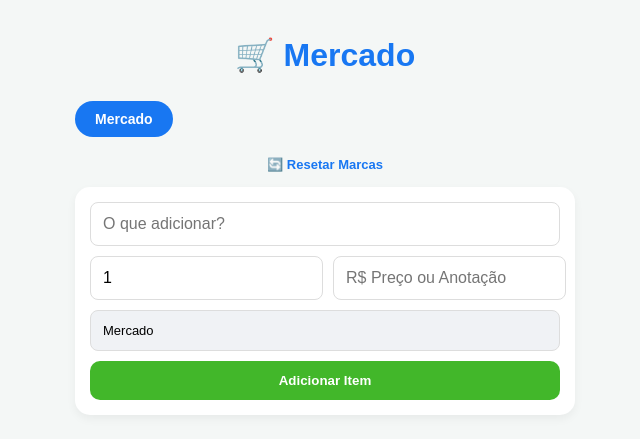
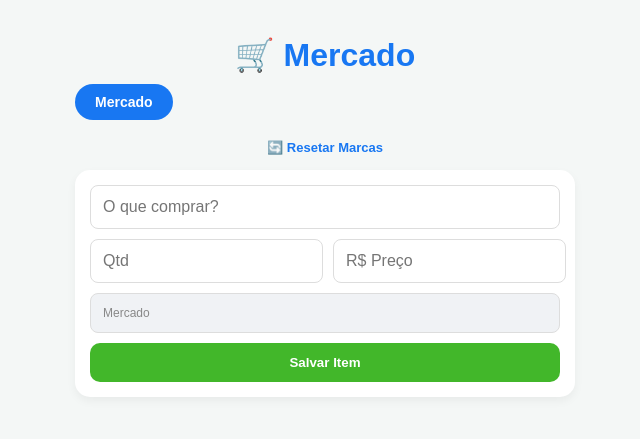
Before and after one commit to guga-leal-r/gestao-tarefas, a Flask app: page /?nome=Mercado in a window 1280 px wide. Shown: the top 439 px of the page, without its empty margins (315-955 px from the left). Run offline with Flask 3, Linux system fonts and the light colour scheme; the visitor is signed in with stand-in values (Sample User, id 1).

Commit message:
Versão final: Mercado com cálculo e Outras Listas com anotações

```diff
--- a/app.py
+++ b/app.py
@@ -3,7 +3,7 @@ import os
 from flask import Flask, render_template, redirect, request, session
 
 app = Flask(__name__)
-app.secret_key = 'chave_mestra_final_5352_hibrida'
+app.secret_key = 'chave_universal_5352_final'
 
 ARQUIVO_DADOS = 'tarefas.json'
 LISTA_PADRAO = 'Mercado'
@@ -34,15 +34,18 @@ def index():
     lista_atual = request.args.get('nome', LISTA_PADRAO)
     tarefas_filtradas = [t for t in tarefas if t.get('lista_nome', LISTA_PADRAO) == lista_atual]
 
-    # Soma apenas itens que possuem valor numérico (Preço)
+    # SOMA APENAS SE FOR A LISTA MERCADO
     total_valor = 0
-    for t in tarefas_filtradas:
-        valor = t.get('preco', 0)
-        if isinstance(valor, (int, float)):
-            total_valor += (valor * int(t.get('qtd', 1)))
+    if lista_atual == LISTA_PADRAO:
+        for t in tarefas_filtradas:
+            try:
+                preco = float(str(t.get('preco', 0)).replace(',', '.'))
+                qtd_raw = str(t.get('qtd', '1'))
+                qtd_num = int(''.join(filter(str.isdigit, qtd_raw))) if any(c.isdigit() for c in qtd_raw) else 1
+                total_valor += (preco * qtd_num)
+            except: continue
 
     limite_atual = session.get('limite_gastos', 100.0)
-
     return render_template('index.html', lista=tarefas_filtradas, nomes_listas=nomes_listas, atual=lista_atual, total=total_valor, limite=limite_atual)
 
 @app.route('/login', methods=['GET', 'POST'])
@@ -54,36 +57,28 @@ def login():
 
 @app.route('/add', methods=['POST'])
 def adicionar():
-    texto = request.form.get('conteudo')
+    titulo = request.form.get('conteudo')
     nome_lista = request.form.get('lista_nome', LISTA_PADRAO).strip()
     id_edicao = request.form.get('id_edicao')
-    quantidade = request.form.get('quantidade', 1)
-    preco_raw = request.form.get('preco', '0').strip()
+    qtd = request.form.get('quantidade', '')
 
-    if texto:
-        # Lógica Híbrida: Tenta converter para número, se falhar, vira descrição (texto)
-        try:
-            if not preco_raw or preco_raw == "0":
-                valor_final = 0.0
-            else:
-                valor_final = float(preco_raw.replace(',', '.'))
-        except ValueError:
-            valor_final = preco_raw # Salva como string (descrição)
+    # Pega o valor do campo de preço ou da descrição (dependendo da lista)
+    preco_ou_desc = request.form.get('preco', '').strip()
 
-        if id_edicao:
+    if titulo:
+        if id_edicao: # EDIÇÃO
             for t in tarefas:
                 if str(t['id']) == id_edicao:
-                    t['texto'] = texto
-                    t['qtd'] = int(quantidade) if quantidade else 1
-                    t['preco'] = valor_final
+                    t['texto'] = titulo
+                    t['qtd'] = qtd
+                    t['preco'] = preco_ou_desc
                     t['lista_nome'] = nome_lista if nome_lista else LISTA_PADRAO
-        else:
+        else: # NOVO ITEM
             novo_id = tarefas[-1]['id'] + 1 if tarefas else 1
             tarefas.append({
-                'id': novo_id, 'texto': texto, 'feito': False,
+                'id': novo_id, 'texto': titulo, 'feito': False,
                 'lista_nome': nome_lista if nome_lista else LISTA_PADRAO,
-                'qtd': int(quantidade) if quantidade else 1,
-                'preco': valor_final
+                'qtd': qtd, 'preco': preco_ou_desc
             })
         salvar_tarefas(tarefas)
     return redirect(f'/?nome={nome_lista if nome_lista else LISTA_PADRAO}')
--- a/templates/index.html
+++ b/templates/index.html
@@ -3,7 +3,7 @@
 <head>
     <meta charset="UTF-8">
     <meta name="viewport" content="width=device-width, initial-scale=1.0">
-    <title>Minha Lista Pro</title>
+    <title>Meu Organizador</title>
     <style>
         * { box-sizing: border-box; }
         body { font-family: sans-serif; margin: 0; padding: 15px; background: #f4f7f6; padding-bottom: 110px; }
@@ -11,14 +11,14 @@
         .abas { display: flex; gap: 8px; overflow-x: auto; margin-bottom: 15px; padding: 5px 0; }
         .aba { padding: 10px 20px; background: #d1d5db; border-radius: 25px; text-decoration: none; color: #4b5563; white-space: nowrap; font-size: 14px; }
         .aba.ativa { background: #1877f2; color: white; font-weight: bold; }
-        h1 { text-align: center; color: #1877f2; }
+        h1 { text-align: center; color: #1877f2; margin-bottom: 5px; }
         form { background: white; padding: 15px; border-radius: 15px; box-shadow: 0 4px 10px rgba(0,0,0,0.05); display: flex; flex-direction: column; gap: 10px; margin-bottom: 15px; }
         .form-row { display: flex; gap: 10px; }
         input { padding: 12px; border-radius: 8px; border: 1px solid #ddd; font-size: 16px; outline: none; }
         .btn-add { background: #42b72a; color: white; border: none; padding: 12px; border-radius: 10px; font-weight: bold; cursor: pointer; }
         .card { background: white; padding: 15px; margin-bottom: 10px; border-radius: 12px; display: flex; justify-content: space-between; align-items: center; box-shadow: 0 2px 5px rgba(0,0,0,0.05); border-left: 5px solid #1877f2; }
         .concluida { text-decoration: line-through; color: #bbb !important; }
-        .detalhes { font-size: 12px; color: #666; margin-top: 4px; line-height: 1.4; }
+        .detalhes { font-size: 13px; color: #666; margin-top: 5px; line-height: 1.4; }
         .btn-edit { font-size: 18px; text-decoration: none; cursor: pointer; margin-right: 8px; }
         .btn-del { font-size: 18px; text-decoration: none; color: #ff4d4d; }
         .total-bar { position: fixed; bottom: 0; left: 0; right: 0; color: white; padding: 20px; display: flex; justify-content: space-between; align-items: center; font-weight: bold; font-size: 18px; z-index: 1000; }
@@ -28,7 +28,7 @@
 </head>
 <body>
     <div class="container">
-        <h1>🛒 {{ atual }}</h1>
+        <h1>{{ '🛒' if atual == 'Mercado' else '📑' }} {{ atual }}</h1>
 
         <div class="abas">
             {% for nome in nomes_listas %}
@@ -40,26 +40,34 @@
 
         <form action="/add" method="POST" id="meuForm">
             <input type="hidden" name="id_edicao" id="id_edicao">
-            <input type="text" name="conteudo" id="txt_nome" placeholder="O que adicionar?" required>
-            <div class="form-row">
-                <input type="number" name="quantidade" id="txt_qtd" value="1" min="1" style="flex:1" placeholder="Qtd">
-                <input type="text" name="preco" id="txt_preco" placeholder="R$ Preço ou Anotação" style="flex:2">
+            <input type="text" name="conteudo" id="txt_nome" placeholder="{{ 'O que comprar?' if atual == 'Mercado' else 'Título do item' }}" required>
+
+            <!-- CAMPOS SÓ APARECEM SE FOR MERCADO -->
+            <div class="form-row" id="linha_mercado" style="{{ 'display:flex;' if atual == 'Mercado' else 'display:none;' }}">
+                <input type="text" name="quantidade" id="txt_qtd" placeholder="Qtd" style="flex:1">
+                <input type="text" name="preco" id="txt_preco" placeholder="R$ Preço" style="flex:2">
             </div>
-            <input type="text" name="lista_nome" id="txt_lista" value="{{ atual }}" style="background: #f0f2f5; font-size: 13px;">
-            <button type="submit" class="btn-add" id="btn_submit">Adicionar Item</button>
+
+            <!-- CAMPO SÓ APARECE SE NÃO FOR MERCADO -->
+            {% if atual != 'Mercado' %}
+            <input type="text" name="preco" id="txt_desc" placeholder="Descrição ou Detalhes">
+            {% endif %}
+
+            <input type="text" name="lista_nome" id="txt_lista" value="{{ atual }}" style="background: #f0f2f5; font-size: 12px; color:#888;">
+            <button type="submit" class="btn-add" id="btn_submit">Salvar Item</button>
             <button type="button" onclick="window.location.reload()" id="btn_cancela" style="display:none; color:red; border:none; background:none; cursor:pointer; font-size:11px;">Cancelar Edição</button>
         </form>
 
         <ul style="padding: 0;">
             {% for tarefa in lista %}
                 <li class="card" style="{{ 'border-left-color: #ddd;' if tarefa.feito }}">
-                    <div style="flex: 1; padding-right: 10px;">
-                        <div class="{{ 'concluida' if tarefa.feito }}">{{ tarefa.texto }}</div>
+                    <div style="flex: 1;">
+                        <div class="{{ 'concluida' if tarefa.feito }}" style="font-weight: bold;">{{ tarefa.texto }}</div>
                         <div class="detalhes">
-                            {% if tarefa.preco is number and tarefa.preco > 0 %}
-                                💰 {{ tarefa.qtd }}x • R$ {{ "%.2f"|format(tarefa.preco) }}
-                            {% elif tarefa.preco is string and tarefa.preco != "0" and tarefa.preco != "" %}
-                                📝 {{ tarefa.preco }}
+                            {% if atual == 'Mercado' %}
+                                💰 {{ tarefa.qtd }} • R$ {{ tarefa.preco }}
+                            {% else %}
+                                {{ '📝 ' + tarefa.preco if tarefa.preco else '' }}
                             {% endif %}
                         </div>
                     </div>
@@ -73,13 +81,13 @@
         </ul>
     </div>
 
-    {% if total > 0 %}
+    <!-- TOTAL SÓ APARECE NA LISTA MERCADO -->
+    {% if atual == 'Mercado' and total > 0 %}
     <div class="total-bar {{ 'bg-verde' if total <= limite else 'bg-vermelho' }}">
         <span>Total: R$ {{ "%.2f"|format(total) }}</span>
         <form action="/config_limite" method="POST" style="background:none; padding:0; box-shadow:none; margin:0; flex-direction:row; gap:5px;">
-            <span style="font-size:11px; opacity:0.8;">Lim:</span>
-            <input type="text" name="novo_limite" value="{{ '%.2f'|format(limite) }}" style="width:50px; padding:2px; font-size:11px; border:none; border-radius:3px;">
-            <button type="submit" style="font-size:9px; cursor:pointer;">OK</button>
+            <input type="text" name="novo_limite" value="{{ '%.2f'|format(limite) }}" style="width:55px; padding:2px; font-size:11px; border:none; border-radius:3px;">
+            <button type="submit" style="font-size:9px; cursor:pointer;">LIMITE</button>
         </form>
     </div>
     {% endif %}
@@ -88,8 +96,11 @@
         function prepararEdicao(id, texto, qtd, preco) {
             document.getElementById('id_edicao').value = id;
             document.getElementById('txt_nome').value = texto;
+            // Se estiver editando, mostra os campos independente da lista para não dar erro
+            document.getElementById('linha_mercado').style.display = "flex";
             document.getElementById('txt_qtd').value = qtd;
-            document.getElementById('txt_preco').value = preco;
+            if(document.getElementById('txt_preco')) document.getElementById('txt_preco').value = preco;
+            if(document.getElementById('txt_desc')) document.getElementById('txt_desc').value = preco;
             document.getElementById('btn_submit').innerText = "Salvar Alteração";
             document.getElementById('btn_submit').style.background = "#1877f2";
             document.getElementById('btn_cancela').style.display = "block";
```
